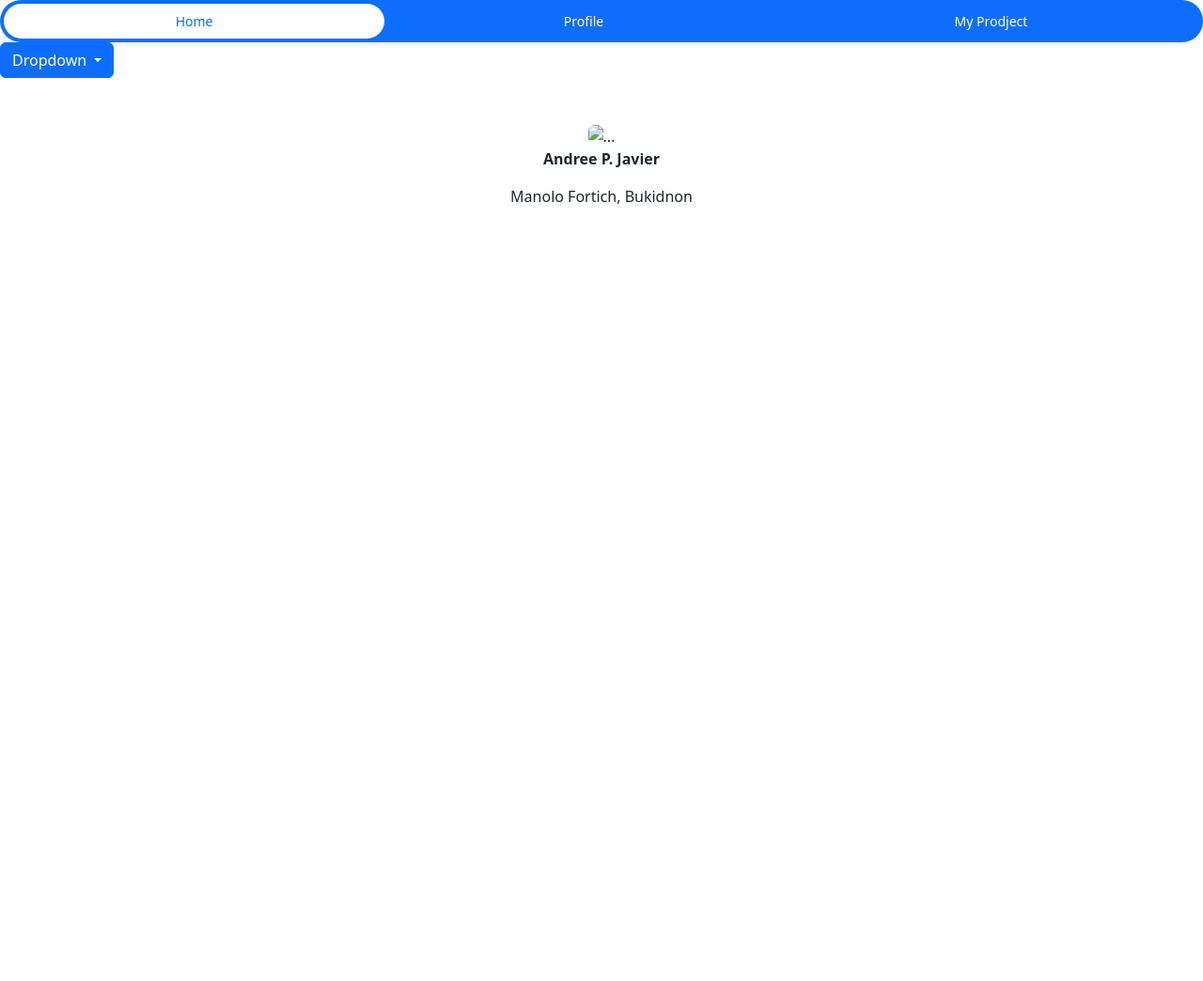
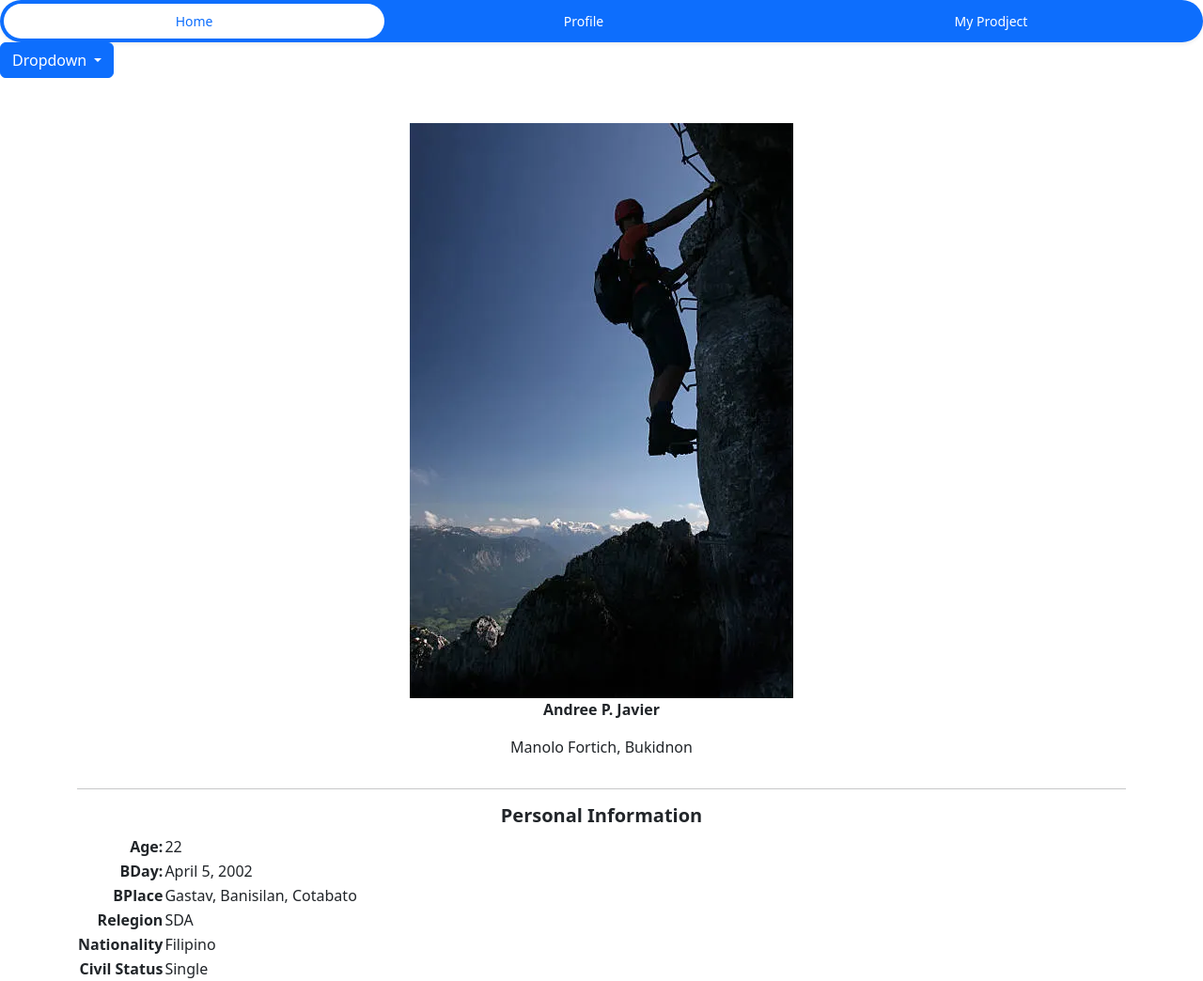
Before and after one commit to andreejavier/Portfolio, a plain HTML site: page index.html in a window 1280 px wide. Shown: the whole page at 94% size. Before the commit the page ends 800 px from the top, so only its background shows below. Drawn offline with nearby package versions, Linux system fonts and the light colour scheme.

Commit message:
initial commit

```diff
--- a/index.html
+++ b/index.html
@@ -30,12 +30,45 @@
     <div class="container mt-5 text-center">
         <div class="row content">
             <div class="text-center">
-                <img src="..." class="rounded" alt="...">
+                <img src="climber.webp" class="w3-circle" alt="Alps">
                 <p class="fw-bold">Andree P. Javier</p>
                 <p>Manolo Fortich, Bukidnon</p>
               </div>
+        </div>
+        <hr>
+        <h5 class="fw-bold">Personal Information</h5>
 
-        </div>
+                <table>
+                    <tbody>
+                        <tr>
+                            <th class="text-end">Age:</th>
+                            <td class="text-start">22</td>
+                        </tr>
+                        <tr>
+                            <th class="text-end">BDay:</th>
+                            <td class="text-start">April 5, 2002</td>
+                        </tr>
+                        <tr>
+                            <th class="text-end">BPlace</th>
+                            <td class="text-start">Gastav, Banisilan, Cotabato</td>
+                        </tr>
+                        <tr>
+                            <th class="text-end">Relegion</th>
+                            <td class="text-start">SDA</td>
+                        </tr>
+                        <tr>
+                            <th class="text-end">Nationality</th>
+                            <td class="text-start">Filipino</td>
+                        </tr>
+                        <tr>
+                            <th class="text-end">Civil Status</th>
+                            <td class="text-start">Single</td>
+                        </tr>
+                    </tbody>
+                </table>
+
+
+
 
     </div>
     <script src="https://cdn.jsdelivr.net/npm/bootstrap@5.3.3/dist/js/bootstrap.bundle.min.js" integrity="sha384-YvpcrYf0tY3lHB60NNkmXc5s9fDVZLESaAA55NDzOxhy9GkcIdslK1eN7N6jIeHz" crossorigin="anonymous"></script>
```
Also changed, not shown: climber.webp (added).
